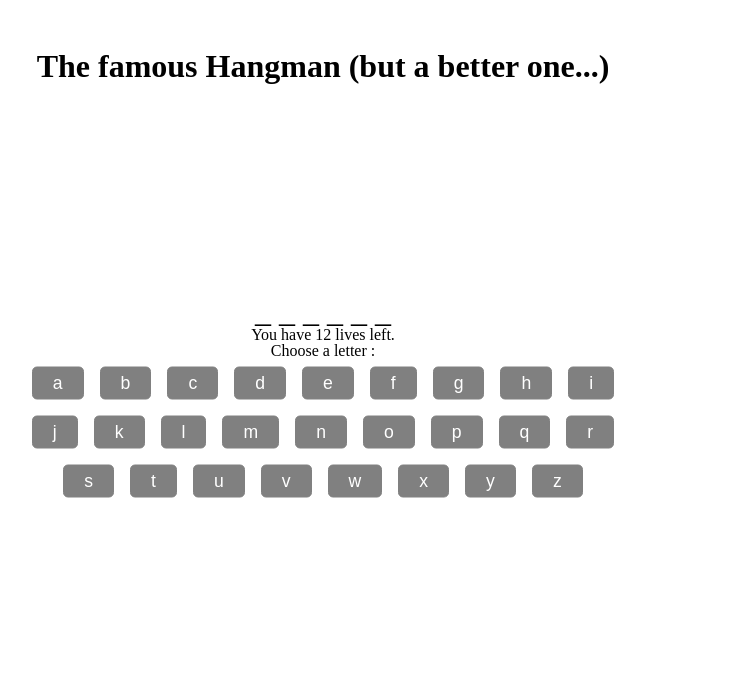
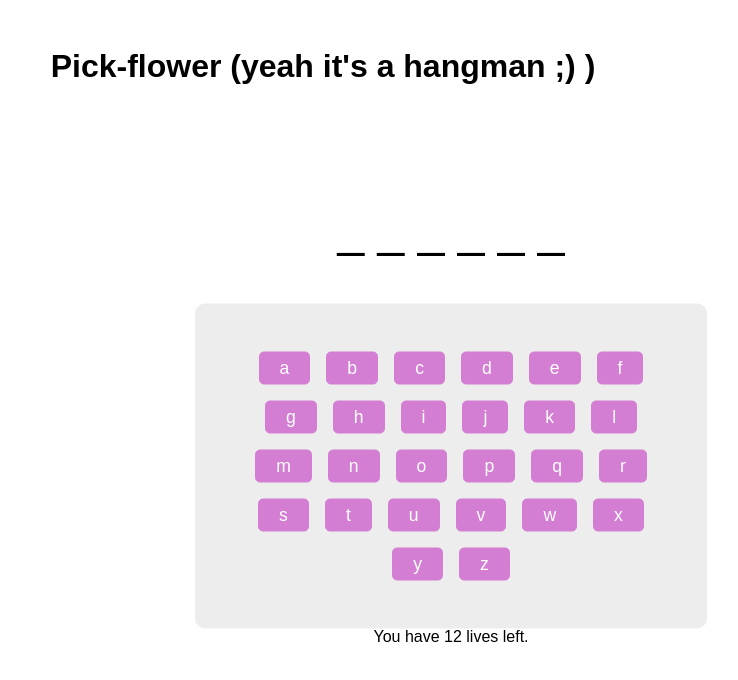
Before and after one commit to Ana-elle/hangman, a plain HTML site: page index.html in a window 1280 px wide. Both pictures are taken after a click on the button "Easy". Shown: the whole page, without its empty margins (317-1055 px from the left). Drawn offline with nearby package versions, Linux system fonts and the light colour scheme.

Commit message:
CSS + clear up HTML

```diff
--- a/css/style.css
+++ b/css/style.css
@@ -1,3 +1,7 @@
+body{
+	font-family: 'arial';
+}
+
 h1{
 	text-align: center;
 	padding: 50px;
@@ -6,9 +10,15 @@ h1{
 main{
 	position: absolute;
 	top: 50%;
-	left: 50%;
+	left: 60%;
 	transform: translateX(-50%) translateY(-50%);
 	text-align: center;
+}
+
+.keyboard{
+	background-color: #ededed;
+	padding: 40px;
+	border-radius: 10px;
 }
 
 #gameSec, #gameOver{
@@ -16,15 +26,15 @@ main{
 }
 
 button{
-	border: 1px solid gray;
-	background-color: gray;
+	border: 1px solid #d37ed2;
+	background-color: #d37ed2;
 	color: white;
 	cursor: pointer;
 }
 
 button[disabled]{
-	background-color: #d37ed2;
-	border-color: #d37ed2;
+	background-color: gray;
+	border-color: gray;
 	cursor: default;
 }
 
@@ -44,5 +54,7 @@ button[disabled]{
 }
 
 #wordDisplaySec{
-	font-size: 2rem;
+	font-size: 3rem;
+	margin: 30px;
+	padding: 20px;
 }
--- a/index.html
+++ b/index.html
@@ -4,10 +4,12 @@
 	<title>Hangman</title>
 	<link rel="stylesheet" type="text/css" href="css/reset.css">
 	<link rel="stylesheet" type="text/css" href="css/style.css">
+	<script src="js/canvas.js"></script>
 	<script src="https://ajax.googleapis.com/ajax/libs/jquery/3.2.1/jquery.min.js"></script>
 </head>
 <body>
-	<h1>The famous Hangman (but a better one...)</h1>
+	<h1>Pick-flower (yeah it's a hangman ;) )</h1>
+
 	<main>
 		<section id="difficultySec">
 			<button value="Easy" type="button" id="1">Easy</button>
@@ -16,23 +18,17 @@
 		</section>
 
 		<section id="gameSec">
-			<article>
 				<section id="wordDisplaySec">
 
 				</section>
-
-				<section id="numberOfLives">
-
-				</section>
-			</article>
-			<article>
-				<section>
-					<p>Choose a letter :</p>
+				<section class="keyboard">
 					<div id="lettersDiv">
 
 					</div>
 				</section>
-			</article>
+				<section id="numberOfLives">
+
+				</section>
 		</section>
 
 		<section id="gameOver">
```
